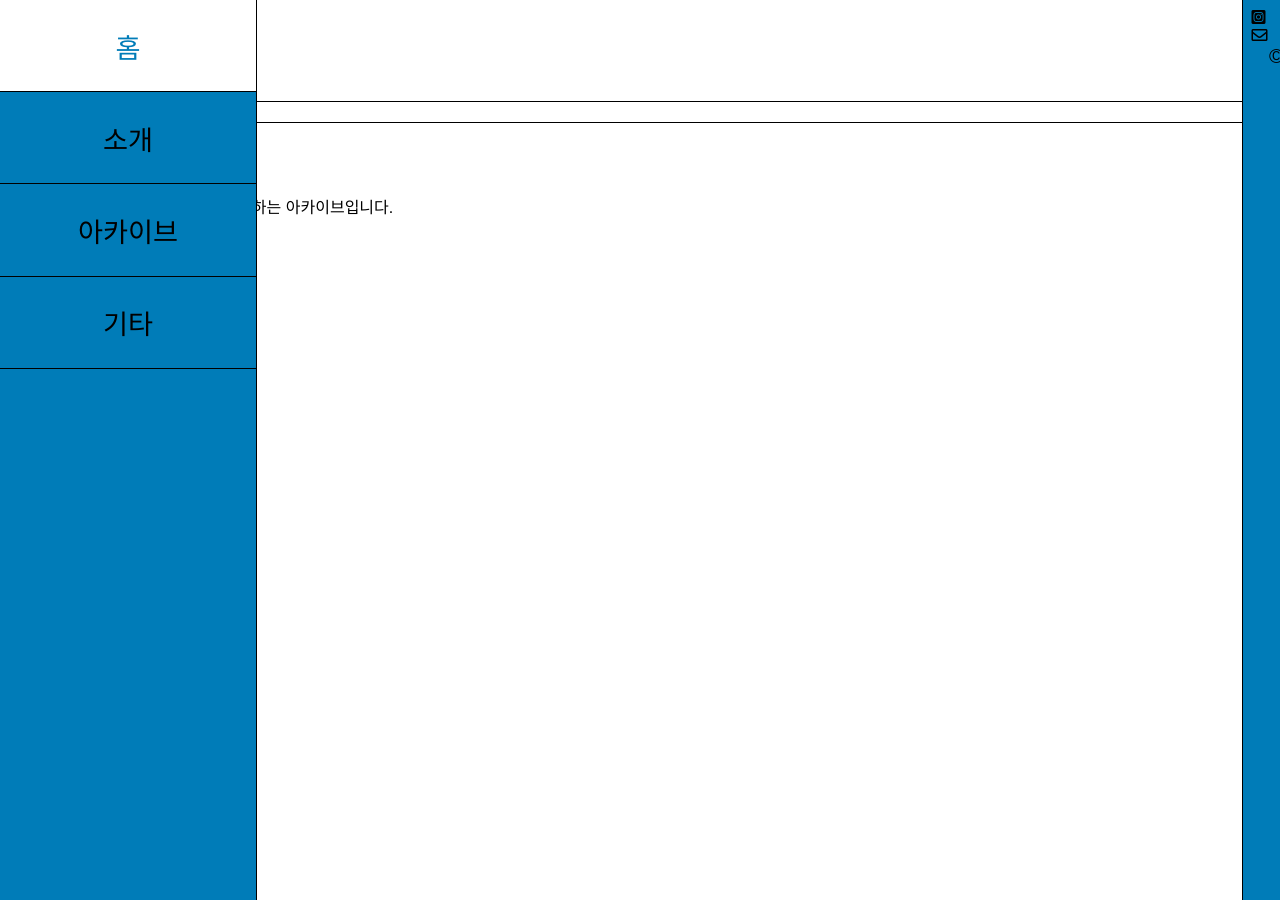
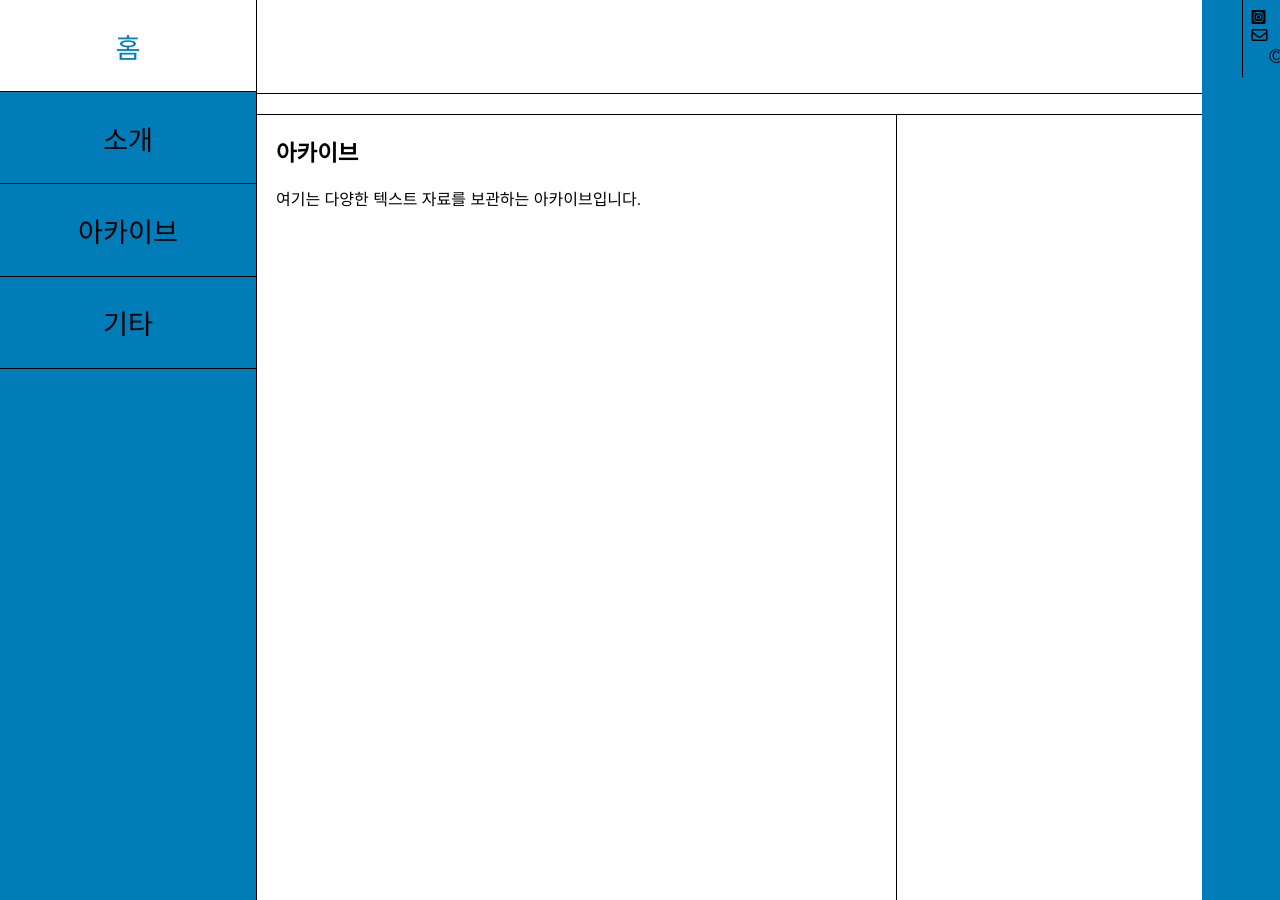
Before and after one commit to LfayeJ/archives, a Jekyll site: the page built from index.html, in a window 1280 px wide and 900 px high. Built offline with Jekyll 4.4.1, drawn with Linux system fonts in a browser that asks for light colours; some web fonts are replaced.

Commit message:
Update styles.css

```diff
--- a/assets/css/styles.css
+++ b/assets/css/styles.css
@@ -18,6 +18,9 @@
   -webkit-font-smoothing: antialiased;
   -moz-osx-font-smoothing: grayscale;
   -webkit-backface-visibility: hidden;
+  margin: 0;
+  padding: 0;
+  box-sizing: border-box;
 }
 
 a {
@@ -40,7 +43,6 @@
 }
 
 .post-content, .post-header, .primary-content, .secondary-content {
-  width: 50vw;
   padding: 20px;
   box-sizing: border-box;
 }
@@ -52,7 +54,6 @@
 }
 
 .side-menu, .additional-side-menu {
-  min-height: 100vh;
   background-color: var(--hover-color);
 }
 
@@ -66,8 +67,13 @@
   overflow-y: auto; /* 내용이 많을 때 스크롤 가능 */
 }
 
-.side-menu ul, .additional-side-menu ul {
-  list-style: none;
+.content-wrapper {
+  margin-left: 20vw; /* side-menu의 너비만큼 왼쪽 여백 추가 */
+  margin-right: 3vw; /* footer의 너비만큼 오른쪽 여백 추가 */
+  width: calc(100% - 23vw); /* Adjusted width to exclude side-menu and footer */
+  display: flex;
+  flex-direction: row; /* Ensure primary and secondary content are laid out in a row */
+  box-sizing: border-box;
 }
 
 .side-menu ul li a, .additional-side-menu ul li a {
@@ -140,7 +146,7 @@
 
 .primary-content, .content {
   width: 50vw;
-  max-width: 50vw !important;
+  max-width: 50vw
   box-sizing: border-box;
 }
 
@@ -153,10 +159,8 @@
 }
 
 .secondary-content {
-  width: 27vw; !important;
-  flex: 1;
-  display: flex;
-  background-color: #fff;
+  width: calc(50% - 3vw); /* Adjust width to fit with the primary content */
+  box-sizing: border-box;
   border-left: 1px solid var(--border-color);
 }
 
@@ -178,6 +182,7 @@
 }
 
 header {
+  width: 100%;
   text-align: center;
   border-bottom: 1px solid var(--border-color);
   box-sizing: border-box;
@@ -188,7 +193,13 @@
 }
 
 footer {
+  position: fixed;
+  top: 0;
+  right: 0;
   width: 3vw;
+  height: 100vh; /* 화면 전체 높이 차지 */
+  background-color: var(--hover-color);
+  overflow-y: auto; /* 내용이 많을 때 스크롤 가능 */
 }
 
 .horizontal {
@@ -224,6 +235,13 @@
     border-right: none;
   }
 
+ .content-wrapper {
+    margin-left: 0; /* side-menu 너비만큼의 여백 제거 */
+    margin-right: 0; /* footer 너비만큼의 여백 제거 */
+    width: 100%;
+    flex-direction: column;
+  }
+
     .main-content {
     margin-left: 0; /* side-menu 너비만큼의 여백 제거 */
     width: 100%;
@@ -239,7 +257,15 @@
   .secondary-content {
     border-top: none;
   }
+
+    footer {
+    width: 100%;
+    height: auto;
+    position: relative;
+  }
+
 }
+
 
 @media (max-width: 480px) {
   header h1, .side-menu h1 {
```
